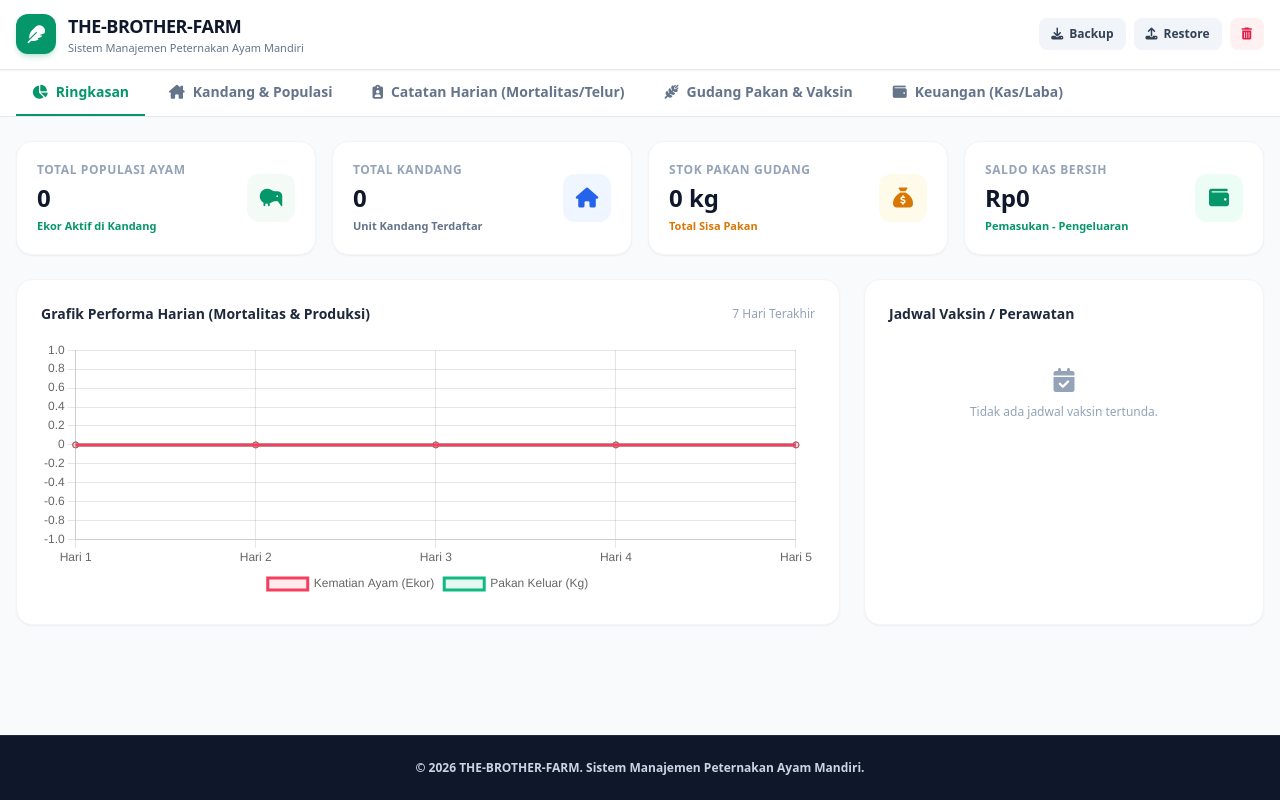
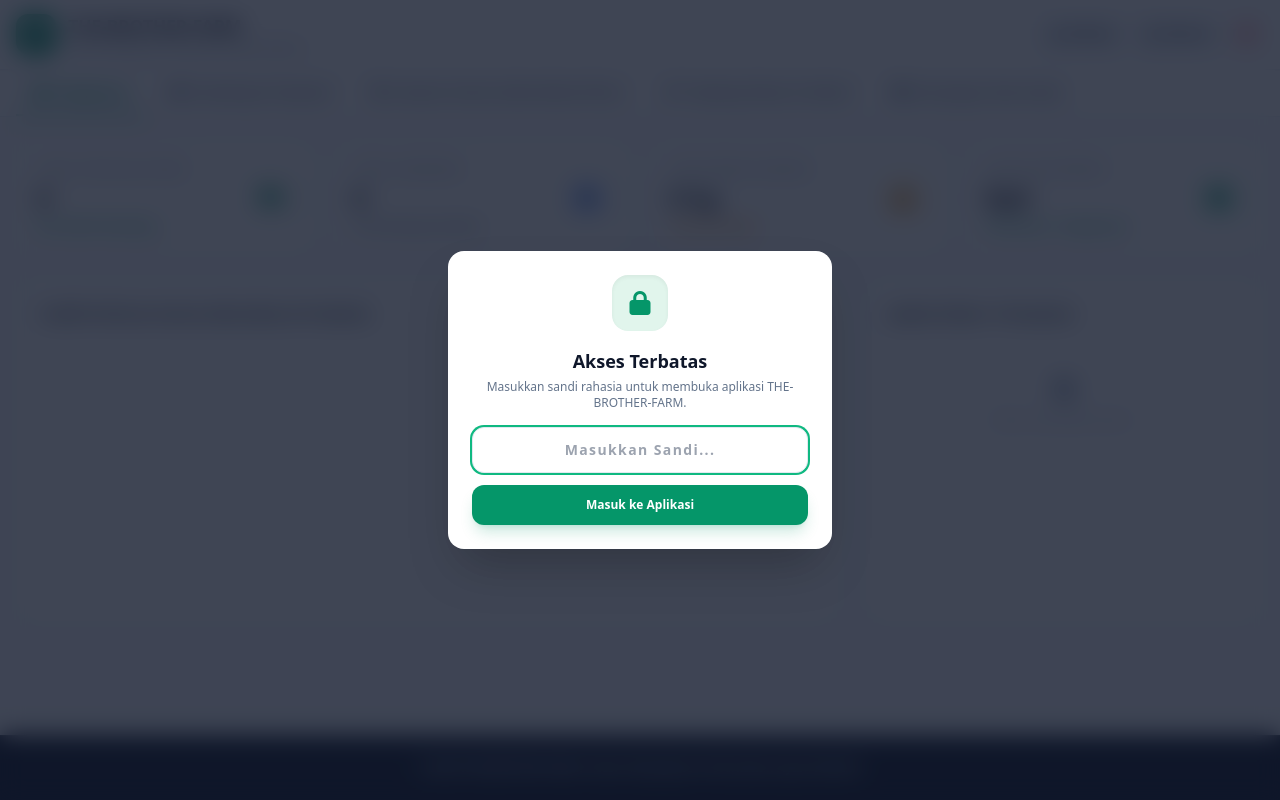
Before and after one commit to danavan1412-hue/the-brother-farm1, a plain HTML site: page index.html in a window 1280 px wide. Drawn offline with nearby package versions, Linux system fonts and the light colour scheme.

Commit message:
Update index.html

```diff
--- a/index.html
+++ b/index.html
@@ -27,6 +27,26 @@
   </script>
 </head>
 <body class="bg-slate-50 text-slate-800 font-sans min-h-screen flex flex-col selection:bg-farm-500 selection:text-white">
+
+  <!-- MODAL LOGIN / MASUKKAN SANDI -->
+  <div id="loginModal" class="fixed inset-0 z-50 bg-slate-900/80 backdrop-blur-md flex items-center justify-center p-4">
+    <div class="bg-white w-full max-w-sm rounded-2xl shadow-2xl overflow-hidden p-6 text-center space-y-4">
+      <div class="w-14 h-14 bg-farm-100 text-farm-600 rounded-2xl flex items-center justify-center mx-auto text-2xl font-bold shadow-inner">
+        <i class="fa-solid fa-lock"></i>
+      </div>
+      <div>
+        <h3 class="text-lg font-extrabold text-slate-900">Akses Terbatas</h3>
+        <p class="text-xs text-slate-500 mt-1">Masukkan sandi rahasia untuk membuka aplikasi THE-BROTHER-FARM.</p>
+      </div>
+      <form onsubmit="handleLogin(event)" class="space-y-3">
+        <input type="password" id="loginPasswordInput" placeholder="Masukkan Sandi..." class="w-full px-4 py-3 border border-slate-200 rounded-xl text-sm focus:ring-2 focus:ring-farm-500 focus:outline-none text-center tracking-widest font-bold" autofocus required>
+        <button type="submit" class="w-full py-3 bg-farm-600 hover:bg-farm-700 text-white font-extrabold rounded-xl text-xs transition shadow-lg shadow-farm-600/20">
+          Masuk ke Aplikasi
+        </button>
+      </form>
+      <p id="loginError" class="text-rose-500 text-xs font-bold hidden">Sandi salah! Silakan coba lagi.</p>
+    </div>
+  </div>
 
   <!-- TOP HEADER -->
   <header class="sticky top-0 z-40 bg-white/95 backdrop-blur-md border-b border-slate-200 shadow-sm">
@@ -406,6 +426,9 @@
 
   <!-- SCRIPT APLIKASI -->
   <script>
+    // --- SANDI / PASSWORD APLIKASI ---
+    const APP_PASSWORD = "210514"; // Anda bisa mengubah angka "12345" ini sesuai keinginan
+
     const STORAGE_KEY = "the_brother_farm_v2_clean";
     let db = {
       kandang: [],
@@ -418,6 +441,20 @@
     let perfChartInstance = null;
 
     document.getElementById('yearSpan').textContent = new Date().getFullYear();
+
+    function handleLogin(event) {
+      event.preventDefault();
+      const inputPass = document.getElementById('loginPasswordInput').value;
+      const errorText = document.getElementById('loginError');
+
+      if (inputPass === APP_PASSWORD) {
+        document.getElementById('loginModal').classList.add('hidden');
+        initData();
+      } else {
+        errorText.classList.remove('hidden');
+        document.getElementById('loginPasswordInput').value = '';
+      }
+    }
 
     function initData() {
       const saved = localStorage.getItem(STORAGE_KEY);
@@ -498,7 +535,6 @@
 
       if(!kandangId) { alert('Pilih kandang terlebih dahulu!'); return; }
 
-      // Kurangi populasi kandang jika ada kematian
       const k = db.kandang.find(item => item.id === kandangId);
       if(k) {
         k.currentPop = Math.max(0, k.currentPop - mati);
@@ -587,7 +623,6 @@
       document.getElementById('dashTotalPakan').textContent = totalPakan.toLocaleString('id-ID') + ' kg';
       document.getElementById('dashSaldoKas').textContent = 'Rp' + saldo.toLocaleString('id-ID');
 
-      // Vaksin list on dashboard
       const dashVaksin = document.getElementById('dashVaksinList');
       const pendingVaksin = db.vaksin.filter(v => v.status === 'Terjadwal');
       if(pendingVaksin.length === 0) {
@@ -741,7 +776,6 @@
       const ctx = document.getElementById('performanceChart');
       if(!ctx) return;
 
-      // Ambil 5 data harian terakhir
       const lastData = db.harian.slice(-5);
       const labels = lastData.map(h => h.date);
       const matiData = lastData.map(h => h.mati);
@@ -810,9 +844,6 @@
       db = { kandang: [], harian: [], pakan: [], vaksin: [], keuangan: [] };
       saveData();
     }
-
-    // Load saat pertama kali
-    initData();
   </script>
 </body>
 </html>
```
